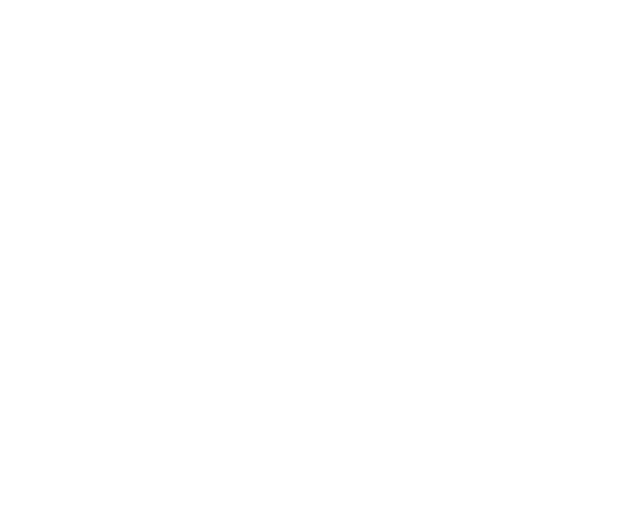
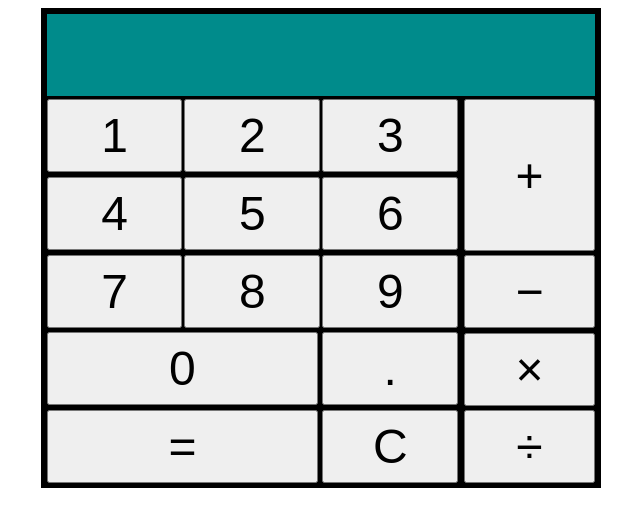
Before and after one commit to pdostonh/calc-top, a plain HTML site: page index.html in a window 1280 px wide. Shown: the whole page, without its empty margins (319-959 px from the left). Drawn offline with Linux system fonts and the light colour scheme.

Commit message:
made basic part of calculator

```diff
--- a/index.html
+++ b/index.html
@@ -8,7 +8,55 @@
     <title>calculator</title>
 </head>
 <body>
+<div id="conainr">
+    <div id="displayWrap">
+        <div id="display"></div>
+    </div>
 
-<script src="./script.js"></script>
+    <div id="centr">
+        <div id="right" class="row">
+
+            <div id="frstRow" class="row rightRows">
+                <button id="1" class="numbers">1</button>
+                <button id="2" class="numbers">2</button>
+                <button id="3" class="numbers">3</button>
+            </div>
+            <div id="scndRow" class="row rightRows">
+                <button id="4" class="numbers">4</button>
+                <button id="5" class="numbers">5</button>
+                <button id="6" class="numbers">6</button>
+            </div>
+            <div id="thrdRow" class="row rightRows">
+                <button id="7" class="numbers">7</button>
+                <button id="8" class="numbers">8</button>
+                <button id="9" class="numbers">9</button>
+
+            </div>
+            <div id="frthRow" class="row rightRows">
+                <button id="0" class="numbers zero">0</button>
+                <button id="dot">.</button>
+            </div>
+
+            <div id="btnRow" class="row rightRows">
+                <button id="equals">=</button>
+                <button id="clear">C</button>
+            </div>
+
+        </div>
+
+        <div id="left" class="row">
+            <button id="add" class="operators">+</button>
+            <button id="subtract" class="operators">−</button>
+            <button id="multiply" class="operators">×</button>
+            <button id="divide" class="operators">÷</button>
+        </div>
+
+    </div>
+
+</div>
+
+
+
+    <script src="./script.js"></script>
 </body>
 </html>
--- a/script.js
+++ b/script.js
@@ -0,0 +1,78 @@
+let display = document.querySelector('#display');
+
+let displayValue = "";
+let numbers = document.body.getElementsByClassName('numbers');
+
+for (var i = 0; i < numbers.length; i++) {
+    numbers[i].addEventListener('click', e => {
+        if (e.target.textContent === "0" && display.textContent === "") return;
+        if (display.textContent.length >= 12) return;
+        displayValue += e.target.textContent;
+        display.textContent = displayValue;
+    });
+
+};
+
+let dotBtn = document.getElementById('dot');
+dotBtn.addEventListener('click', () => {
+    if (displayValue.includes(".")) return;
+    displayValue += ".";
+    display.textContent = displayValue;
+});
+
+let clearBtn = document.getElementById('clear');
+clearBtn.addEventListener('click', () => {
+    display.textContent = "";
+    displayValue = "";
+    a = "0";
+    curOperator = "";
+});
+
+let curOperator = "";
+let a = "0";
+
+let opeators = document.body.getElementsByClassName('operators');
+for (var i = 0; i < opeators.length; i++) {
+    opeators[i].addEventListener('click', e => {
+        if (a !== "0") {
+            let tempRes = calculate(curOperator, +a, +displayValue);
+            display.textContent = tempRes;
+            a = tempRes;
+            displayValue = "";
+            curOperator = e.target.getAttribute('id');
+
+        } else {
+            a = displayValue;
+            display.textContent = "";
+            displayValue = "";
+            curOperator = e.target.getAttribute('id');
+        }
+
+
+    });
+
+};
+
+
+function calculate(oper, first, second) {
+    switch (oper) {
+        case "add":
+            return (first + second).toString()
+        case "subtract":
+            return (first - second).toString()
+        case "multiply":
+            return (first * second).toString()
+        case "divide":
+            if (second == 0) return "Error: dividing zero"
+            else
+                return (first / second).toString()
+    }
+}
+
+let eqBtn = document.getElementById('equals');
+eqBtn.addEventListener('click', () => {
+    let result = calculate(curOperator, +a, +displayValue);
+    display.textContent = result;
+    a = result;
+    //displayValue = ""
+});
--- a/style.css
+++ b/style.css
@@ -0,0 +1,88 @@
+#conainr {
+    display: flex;
+    flex-direction: column;
+    justify-content: space-evenly;
+    width: 35em;
+    height: 30em;
+    margin: auto;
+    background-color: black;
+    font-family: 'Courier New', Courier, monospace;
+}
+
+#centr {
+    display: flex;
+    flex-direction: row;
+    justify-content: space-between;
+    width: 98%;
+    height: 80%;
+    margin: auto;
+}
+
+#right {
+    display: flex;
+    flex-direction: column;
+    justify-content: space-between;
+    width: 75%;
+}
+
+#left {
+    display: flex;
+    flex-direction: column;
+    justify-content: space-between;
+    width: 24%;
+}
+
+#display {
+    height: 1em;
+    width: 98%;
+    height: 95%;
+    margin: auto;
+    margin-top: 1%;
+    background-color: darkcyan;
+    font-size: 350%;
+}
+
+#displayWrap {
+    height: 18%;
+}
+
+.row {
+    display: flex;
+}
+
+#left button {
+    height: 19%;
+    width: auto;
+}
+
+#left #add {
+    height: 39.5%;
+}
+
+.rightRows {
+    display: flex;
+    justify-content: space-between;
+    height: 19%;
+    width: 100%;
+}
+
+.rightRows button {
+    width: 33%;
+}
+
+#equals{
+    width: 66%;
+}
+
+#frthRow .zero {
+    width: 66%;
+}
+
+body {
+    color: aliceblue;
+    text-align: right;
+}
+
+button {
+    font-size: 300%;
+}
```
